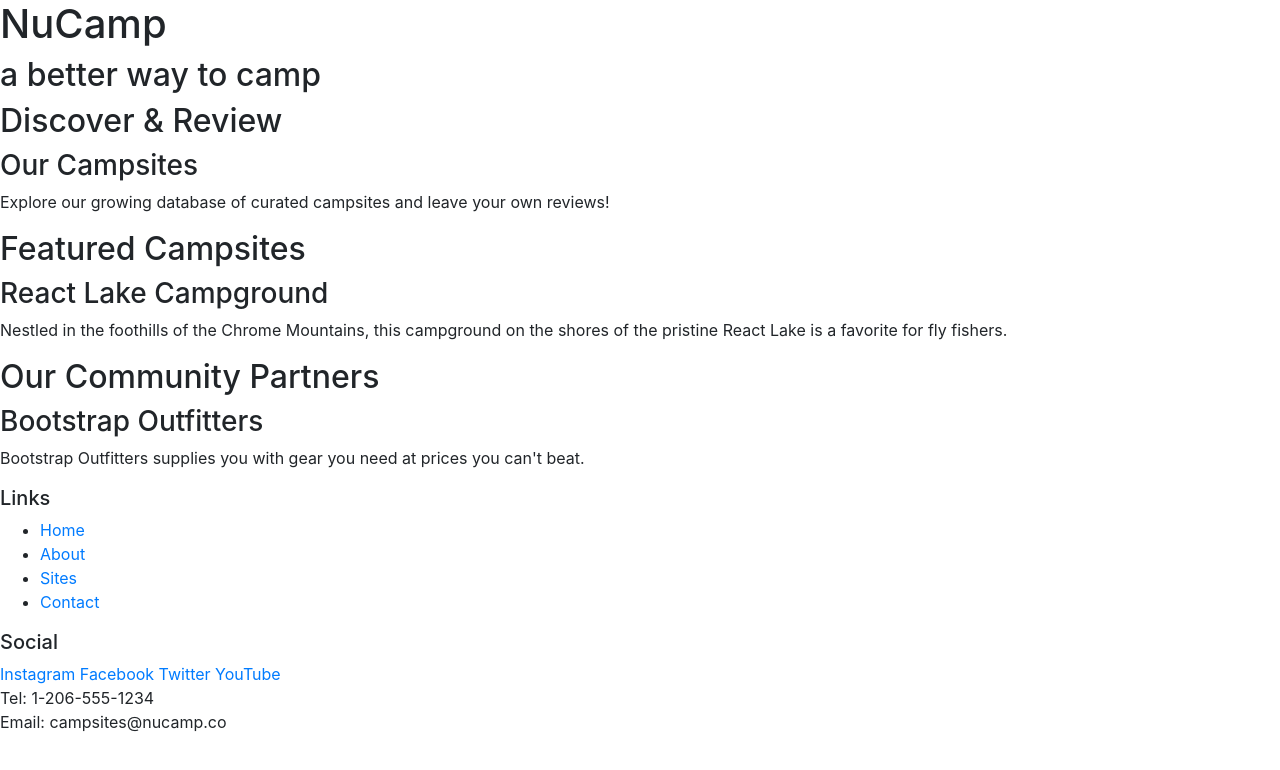
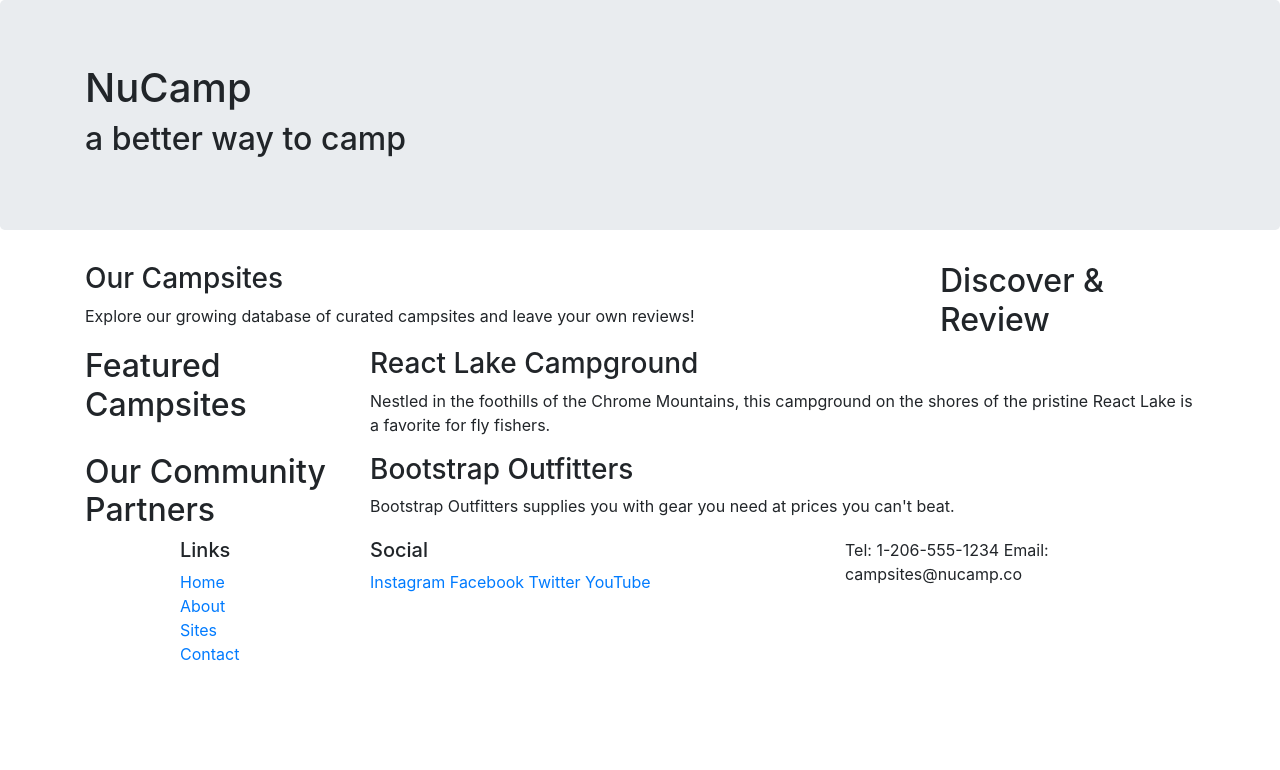
Before and after one commit to 8BitUser/first-bootstrap, a website: page index.html in a window 1280 px wide. Drawn offline with nearby package versions, Linux system fonts and the light colour scheme.

Commit message:
bootstrap

```diff
--- a/index.html
+++ b/index.html
@@ -14,51 +14,74 @@
 
 <body>
 
-    <header>
-        <div>
+    <header class="jumbotron">
+        <div class="container">
+            <div class="row">
+                <div class="col">
                     <h1>NuCamp</h1>
                     <h2>a better way to camp</h2>
                 </div>
+            </div>
+        </div>
     </header>
 
-    <div>
+    <div class="container">
+        <div class="row">
+            <div class="col-sm-4 order-sm-last col-md-3">
                 <h2>Discover & Review</h2>
+            </div>
+            <div class="col">
                 <h3>Our Campsites</h3>
                 <p>Explore our growing database of curated campsites and leave your own reviews!</p>
             </div>
+        </div>
 
-    <div>
+        <div class="row">
+            <div class="col-sm-4 col-md-3">
                 <h2>Featured Campsites</h2>
+            </div>
+            <div class="col">
                 <h3>React Lake Campground</h3>
                 <p>Nestled in the foothills of the Chrome Mountains, this campground on the shores of the pristine React Lake is a favorite for fly fishers.</p>
             </div>
+        </div>
 
-    <div>
+        <div class="row">
+            <div class="col-sm-4 col-md-3">
                 <h2>Our Community Partners</h2>
+            </div>
+            <div class="col">
                 <h3>Bootstrap Outfitters</h3>
                 <p>Bootstrap Outfitters supplies you with gear you need at prices you can't beat.</p>
             </div>
+        </div>
+    </div>
+
 
     <footer>
-        <div>
+            <div class="container">
+                <div class="row">
+                    <div class="col-4 col-sm-2 offset-1">
                         <h5>Links</h5>
-            <ul>
+                        <ul class="list-unstyled">
                             <li><a href="#">Home</a></li>
                             <li><a href="#">About</a></li>
                             <li><a href="#">Sites</a></li>
                             <li><a href="#">Contact</a></li>
                         </ul>
                     </div>
-        <div>
+                    <div class="col-6 col-sm-5">
                         <h5>Social</h5>
-            <a href="http://instagram.com/">Instagram</a>
+                        <a href="http://instagram.com/cale4nia">Instagram</a>
                         <a href="http://facebook.com/">Facebook</a>
                         <a href="http://twitter.com/">Twitter</a>
                         <a href="http://youtube.com/">YouTube</a>
                     </div>
-        <div>
-            Tel: 1-206-555-1234<br />
+                    <div class="col-sm-4">
+                        Tel: 1-206-555-1234
                         Email: campsites@nucamp.co
+                    </div>
+                </div>
             </div>
     </footer>
     <!-- jQuery must come first, then Popper.js, then the Bootstrap JavaScript plugins.-->
```
Lines whose indentation alone changed are shown as unchanged.
